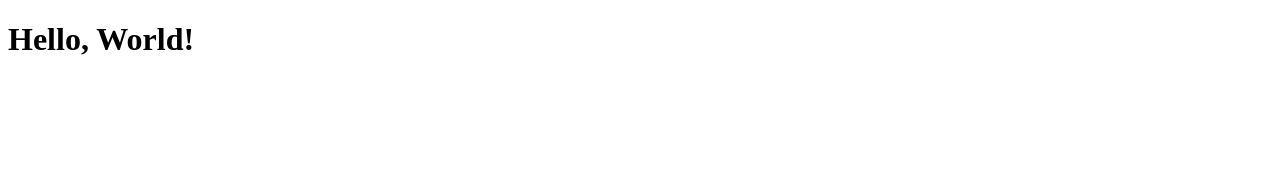
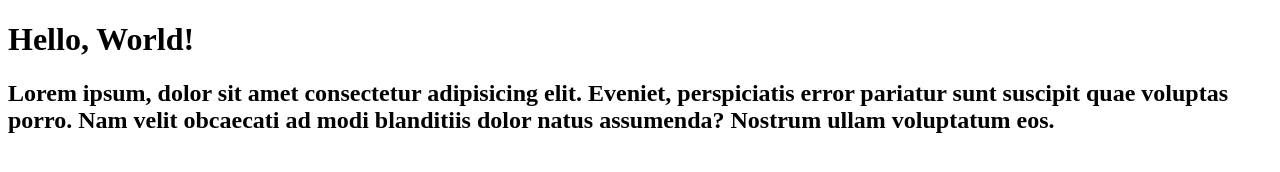
Before and after one commit to yasminpreciato/curso-git, a plain HTML site: page index.html in a window 1280 px wide. Drawn offline with Linux system fonts and the light colour scheme.

Commit message:
10 commit - adicionamos o h2 com Lorem

```diff
--- a/index.html
+++ b/index.html
@@ -9,5 +9,9 @@
     <h1>
         Hello, World!
     </h1>
+    <h2>
+        Lorem ipsum, dolor sit amet consectetur adipisicing elit. Eveniet, perspiciatis error pariatur sunt suscipit quae voluptas porro.
+        Nam velit obcaecati ad modi blanditiis dolor natus assumenda? Nostrum ullam voluptatum eos.
+    </h2>
 </body>
 </html>
```
